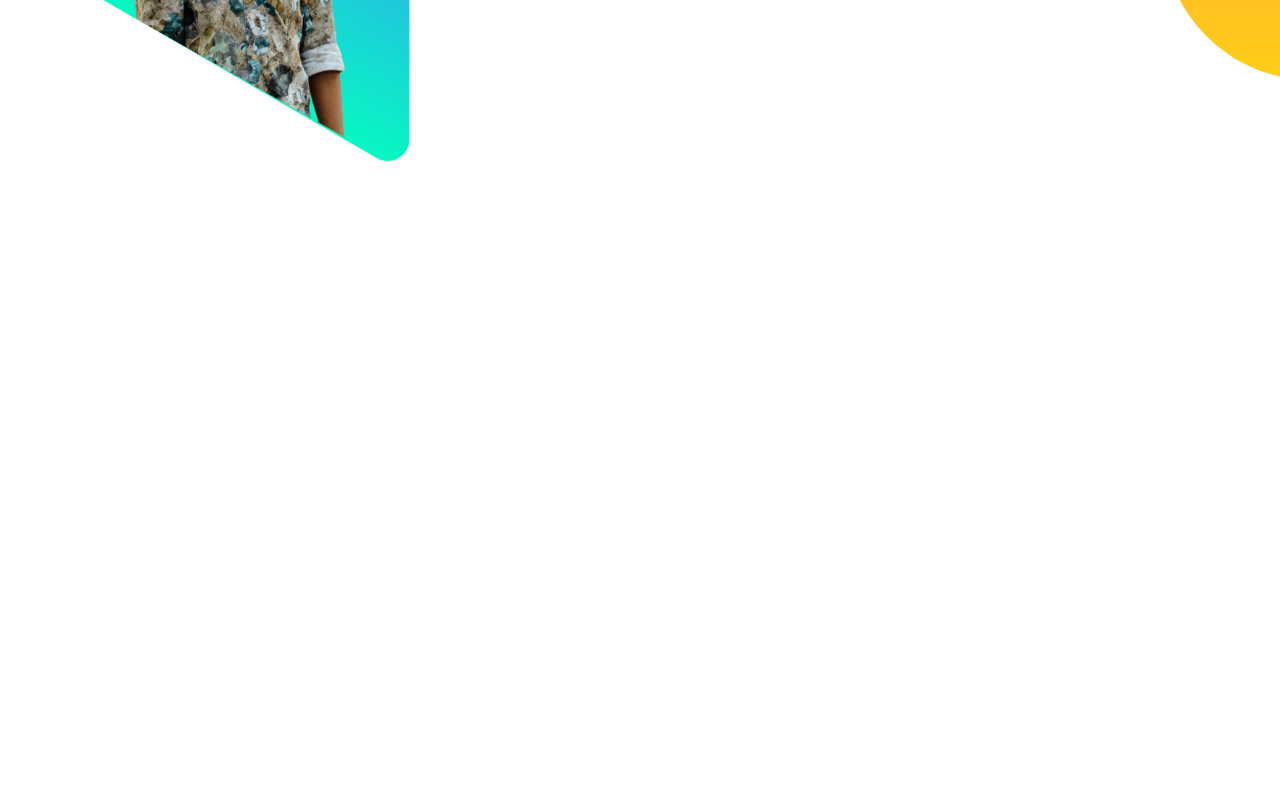
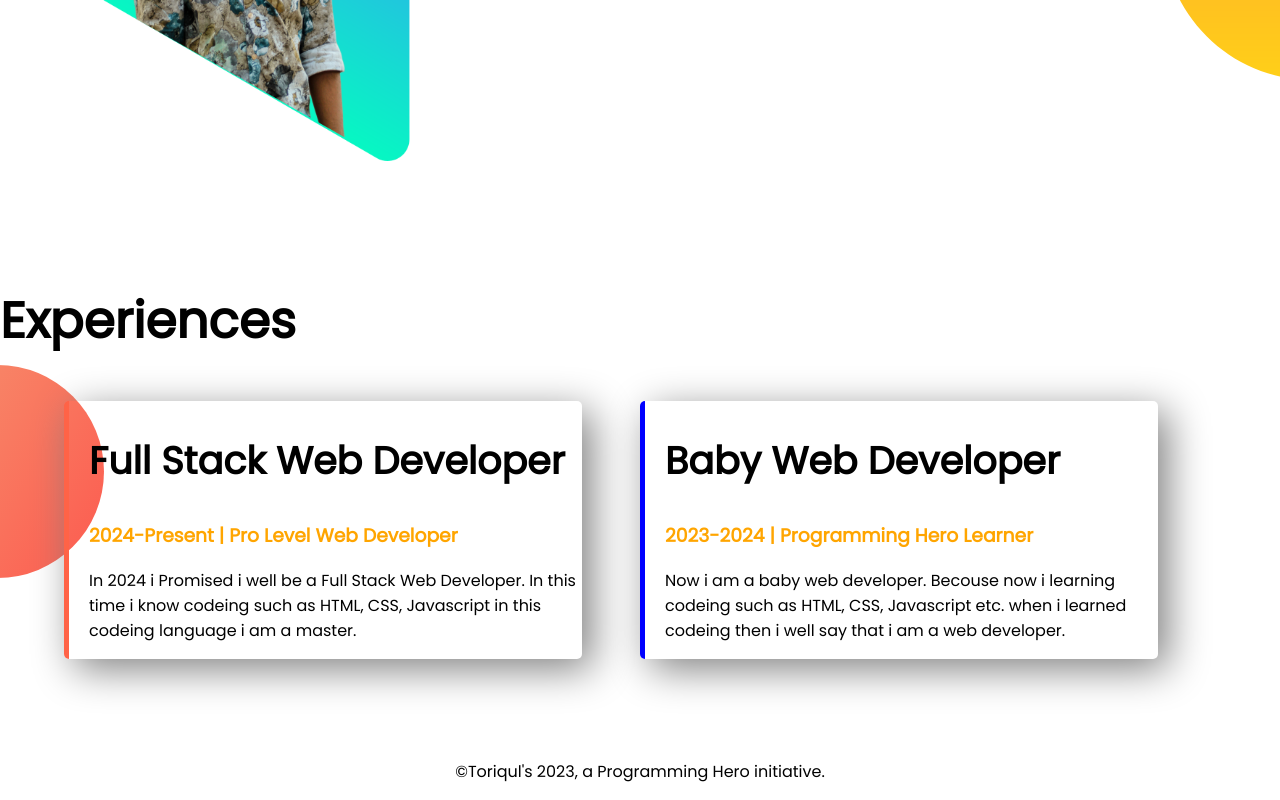
Before and after one commit to Toriqul-Nuralom/Developer-Portfolio, a plain HTML site: page index.html in a window 1280 px wide. Shown: the part 947-1747 px from the top of the page. Before the commit the page ends 1231 px from the top, so only its background shows below. Drawn offline with Linux system fonts and the light colour scheme.

Commit message:
code completed

```diff
--- a/index.html
+++ b/index.html
@@ -1,5 +1,6 @@
 <!DOCTYPE html>
 <html lang="en">
+
 <head>
     <meta charset="UTF-8">
     <meta http-equiv="X-UA-Compatible" content="IE=edge">
@@ -10,28 +11,52 @@
     <link href="https://fonts.googleapis.com/css2?family=Poppins&display=swap" rel="stylesheet">
     <link rel="stylesheet" href="style.css">
 </head>
+
 <body>
-    <section class="top-banner">
-        <div class="half-with">
+    <section class="top-banner flexible-section">
+        <div class="half-width">
             <h1>Welcome To</h1>
             <h1><span class="orange-color">Toriqul's</span> World !</h1>
             <h3>Studen and a Coder</h3>
-            <p>Toriqul is a student. He read in class 12. Last decembore he gave exam in HSC. Now he Spend free time thats why he try to learn codeing. Thats why i thinks he is a upcomeing coder.</p>
+            <p>Toriqul is a student. He read in class 12. Last decembore he gave exam in HSC. Now he Spend free time
+                thats why he try to learn codeing. Thats why i thinks he is a upcomeing coder.</p>
             <a class="hire-me-button" target="_blank" href="https://www.facebook.com/Toriqul.nur">CONTACT ME</a>
         </div>
-        <div class="half-with">
+        <div class="half-width">
             <img src="Photos/top-toriqul.png" alt="">
         </div>
     </section>
-    <section class="dream-big">
-        <div class="half-with">
+    <section class="dream-big flexible-section">
+        <div class="half-width">
             <img src="Photos/dream-big.png" alt="">
         </div>
-        <div class="half-with">
+        <div class="half-width">
             <h1>Dream Big</h1>
-            <P>Dream to be a best coder for my courier busness dream. My bigest dream to create a top leading courier company in the world. Thats why i will bea best well coder.</P>
+            <P>Dream to be a best coder for my courier busness dream. My bigest dream to create a top leading courier
+                company in the world. Thats why i will bea best well coder.</P>
             <a class="hire-me-button" target="_blank" href="https://www.facebook.com/Toriqul.nur">DOWNLODE RESUME</a>
         </div>
     </section>
+    <section class="Experiences-area">
+        <h1>Experiences</h1>
+        <div class="flexible-section">
+            <div id="full-stack" class="expreiences-item">
+                <h2>Full Stack Web Developer</h2>
+                <h3 class="orange-color">2024-Present | Pro Level Web Developer</h3>
+                <p>In 2024 i Promised i well be a Full Stack Web Developer. In this time i know codeing such as HTML,
+                    CSS, Javascript in this codeing language i am a master.</p>
+            </div>
+            <div id="baby-developer" class="expreiences-item">
+                <h2>Baby Web Developer</h2>
+                <h3 class="orange-color">2023-2024 | Programming Hero Learner</h3>
+                <p>Now i am a baby web developer. Becouse now i learning codeing such as HTML, CSS, Javascript etc. when
+                    i learned codeing then i well say that i am a web developer.</p>
+            </div>
+        </div>
+    </section>
 </body>
+<footer>
+    <p>©Toriqul's 2023, a Programming Hero initiative.</p>
+</footer>
+
 </html>
--- a/style.css
+++ b/style.css
@@ -1,39 +1,78 @@
-body{
+body {
     font-family: 'Poppins', sans-serif;
     margin: 0;
 }
-h1{
-font-size: 50px;
+
+h1 {
+    font-size: 50px;
 }
-.orange-color{
+
+h2 {
+    font-size: 38px;
+}
+
+.orange-color {
     color: orange;
 }
-section{
+
+.flexible-section {
     display: flex;
     padding-left: 5%;
     padding-right: 5%;
     margin-bottom: 100px;
 }
-.half-with{
+
+.half-width {
     width: 50%;
 }
-.half-with img{
+
+.half-width img {
     width: 90%;
 }
-.hire-me-button{
+
+.hire-me-button {
     text-decoration: none;
     background-image: linear-gradient(Orange, tomato);
     color: white;
     font-weight: 700;
-    padding: 9px 35px ;
+    padding: 9px 35px;
     border-radius: 5px;
 }
-.top-banner{
+
+.top-banner {
     background-image: url(Photos/top-banner.png);
     background-repeat: no-repeat;
 }
-.dream-big{
+
+.dream-big {
     background-image: url(photos/dream-bg.png);
     background-repeat: no-repeat;
     background-position: right;
 }
+
+.Experiences-area {
+    background-image: url(Photos/exp-bg.png);
+    background-repeat: no-repeat;
+    background-position: left;
+}
+
+.expreiences-item {
+    width: 45%;
+    margin-right: 5%;
+    padding-left: 20px;
+    padding-right: 5px;
+    box-shadow: 10px 10px 40px gray;
+    border-radius: 5px;
+}
+
+#full-stack {
+    border-left: 5px solid tomato;
+}
+
+#baby-developer {
+    border-left: 5px solid blue;
+}
+
+footer p {
+    text-align: center;
+}
```
Also changed, not shown: Photos/exp-bg.png (added).
